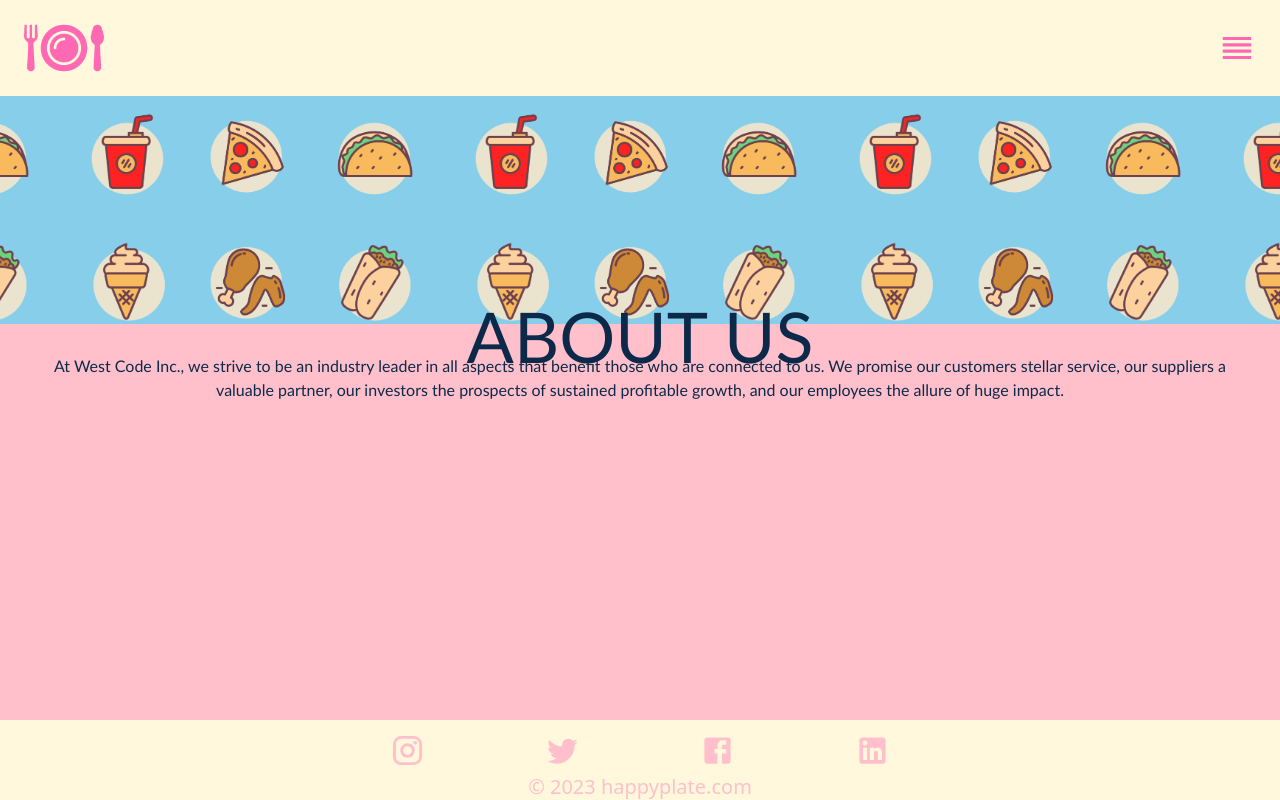
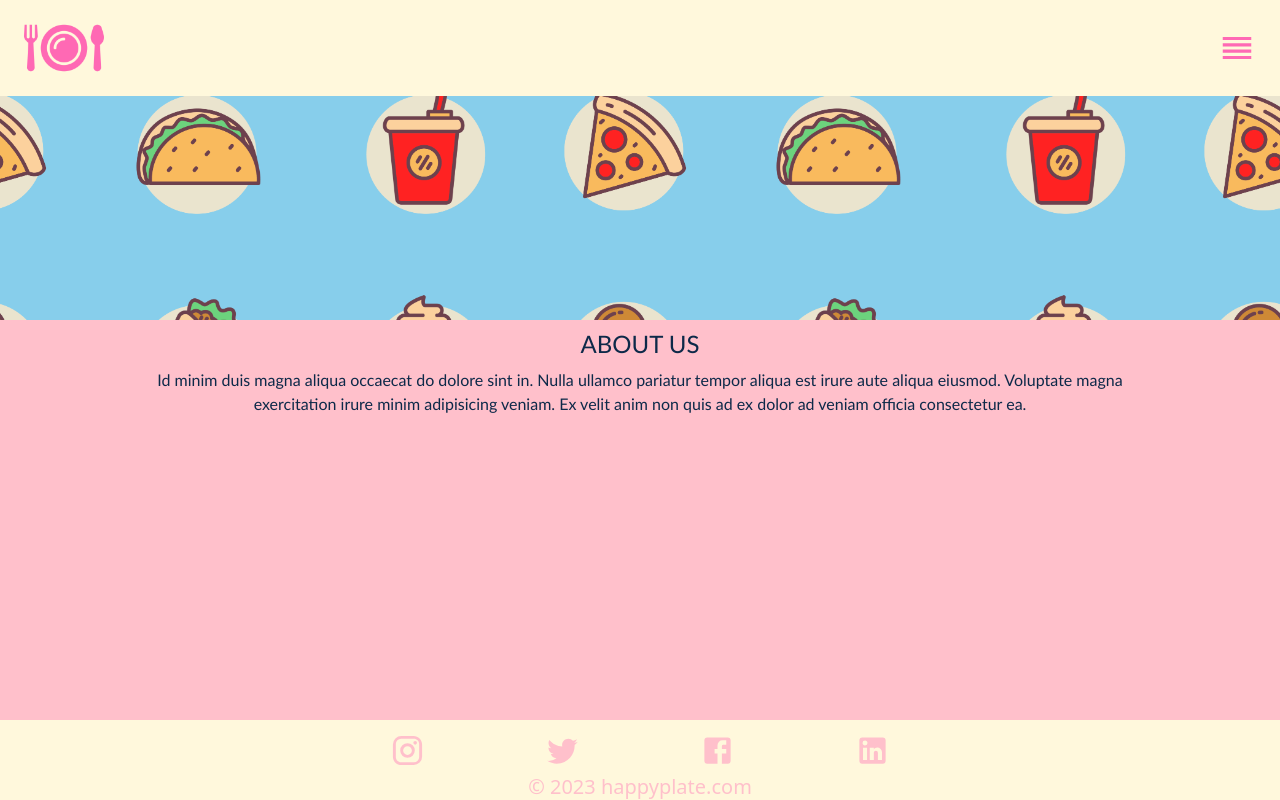
Before and after one commit to ojds2022/happyplate.github.io, a React (Create React App) app: page /about in a window 1280 px wide. Built offline with nearby package versions, Linux system fonts and the light colour scheme.

Commit message:
feat: updated about page, search button triggered on enter

```diff
--- a/src/pages/about.js
+++ b/src/pages/about.js
@@ -4,19 +4,18 @@ import "../styles/About.css";
 
 const About = () => {
   return (
-    <div className="about">
+    <div className="flex flex-col h-screen">
       <div
-        className="aboutTop"
+        className="bg-center bg-50% h-2/5 bg-sky-blue"
         style={{ backgroundImage: `url(${BannerImage})` }}
       ></div>
-      <div className="aboutBottom">
-        <h1>ABOUT US</h1>
-        <p>
-          At West Code Inc., we strive to be an industry leader in all aspects
-          that benefit those who are connected to us. We promise our customers
-          stellar service, our suppliers a valuable partner, our investors the
-          prospects of sustained profitable growth, and our employees the allure
-          of huge impact.
+      <div className="flex flex-col items-center text-center aboutBottom h-3/5 bg-pink text-navy-blue">
+        <h1 className="py-2 text-2xl">ABOUT US</h1>
+        <p className="w-4/5">
+          Id minim duis magna aliqua occaecat do dolore sint in.
+          Nulla ullamco pariatur tempor aliqua est irure aute aliqua eiusmod.
+          Voluptate magna exercitation irure minim adipisicing veniam.
+          Ex velit anim non quis ad ex dolor ad veniam officia consectetur ea.
         </p>
       </div>
     </div>
--- a/src/pages/nutritionLabel.js
+++ b/src/pages/nutritionLabel.js
@@ -57,7 +57,15 @@ const NutritonLabel = () => {
   };
 
   useEffect(() => {
-
+    const inputField = document.getElementById('inputField');
+    if (inputField) {
+      inputField.addEventListener('keypress', (event) => {
+        if (event.key === 'Enter') {
+          event.preventDefault();
+          document.getElementById('searchButton').click();
+        }
+      });
+    }
   },[]);
 
   return (
@@ -67,8 +75,8 @@ const NutritonLabel = () => {
     >
     {showLabel === true ? (
         <>
-        <div className='w-4/6 mx-auto sm:w-1/3 lg:w-1/4 xl:w-1/3 mt-28 3xl:mt-80'>
-          <h1 className="my-1 text-4xl font-bold text-center text-white capitalize lg:text-5xl xl:text-7xl 3xl:text-9xl">
+        <div className='flex flex-col w-4/6 mx-auto sm:w-1/3 lg:w-1/4 xl:w-1/3 mt-28 3xl:mt-80'>
+          <h1 className="my-1 text-4xl font-bold text-center text-white capitalize shrink lg:text-5xl xl:text-7xl 3xl:text-9xl">
               {name}
           </h1>
           <div className="p-3 bg-white border-black border-1">
@@ -109,7 +117,7 @@ const NutritonLabel = () => {
           </div>
         </div>
         <div className="grid mb-36 3xl:mb-52">
-            <span className='z-20 place-self-center'>
+            <span className=' place-self-center'>
                 <Link to='/'>
                     <button id='searchAgain' className='w-24 h-6 mt-2 ml-1 border-0 rounded cursor-pointer xl:w-40 xl:h-10 xl:text-xl 3xl:w-72 3xl:h-20 3xl:text-4xl xl:rounded-lg 3xl:rounded-2xl' >Search again</button>
                 </Link>
@@ -125,6 +133,7 @@ const NutritonLabel = () => {
         </h2>
         <input id="inputField" className="xl:w-60 xl:h-12 xl:text-2xl 3xl:w-96 3xl:h-20 3xl:text-4xl" type="text" placeholder="Enter here..." />
         <button
+            id="searchButton"
             className="h-6 ml-1 border-0 rounded cursor-pointer w-14 xl:h-12 xl:w-32 3xl:h-20 3xl:w-44 xl:text-xl 3xl:text-3xl xl:ml-3 3xl:ml-5 3xl:rounded-xl bg-hot-pink hover:bg-pale-green"
             type="submit"
             onClick={fetchNutrition}
--- a/src/styles/About.css
+++ b/src/styles/About.css
@@ -1,38 +1,4 @@
-.about {
-  width: 100%;
-  height: 90vh;
-  display: flex;
-  flex-direction: column;
-}
-
-.aboutTop {
-  width: 100%;
-  height: 45%;
-  background-position: center;
-  background-size: 30%;
-  background-color: SkyBlue;
-}
 
 .aboutBottom {
-  display: flex;
-  flex-direction: column;
-  height: 55%;
-  align-items: center;
-  color: #0d2949;
-  background-color: pink;
   font-family: "Gill Sans", "Gill Sans MT", Calibri, "Trebuchet MS", sans-serif;
-  text-align: center;
 }
-
-.aboutBottom p {
-  width: 1200px;
-}
-
-.about .aboutBottom h1 {
-  font-weight: 400;
-  font-size: 70px;
-  height: 30px;
-  display: flex;
-  justify-content: center;
-  transform: translateY(-40px);
-}
--- a/tailwind.config.js
+++ b/tailwind.config.js
@@ -12,10 +12,12 @@ module.exports = {
         "hot-pink": "#ff69b4",
         "corn-silk": "#fff8dc",
         "sky-blue": "#87ceeb",
+        "navy-blue": "#0d2949",
       },
     },
     backgroundSize: {
       "50%": "50%",
+      "30%": "30%",
     },
     borderWidth: {
       '1': '1px',
```
